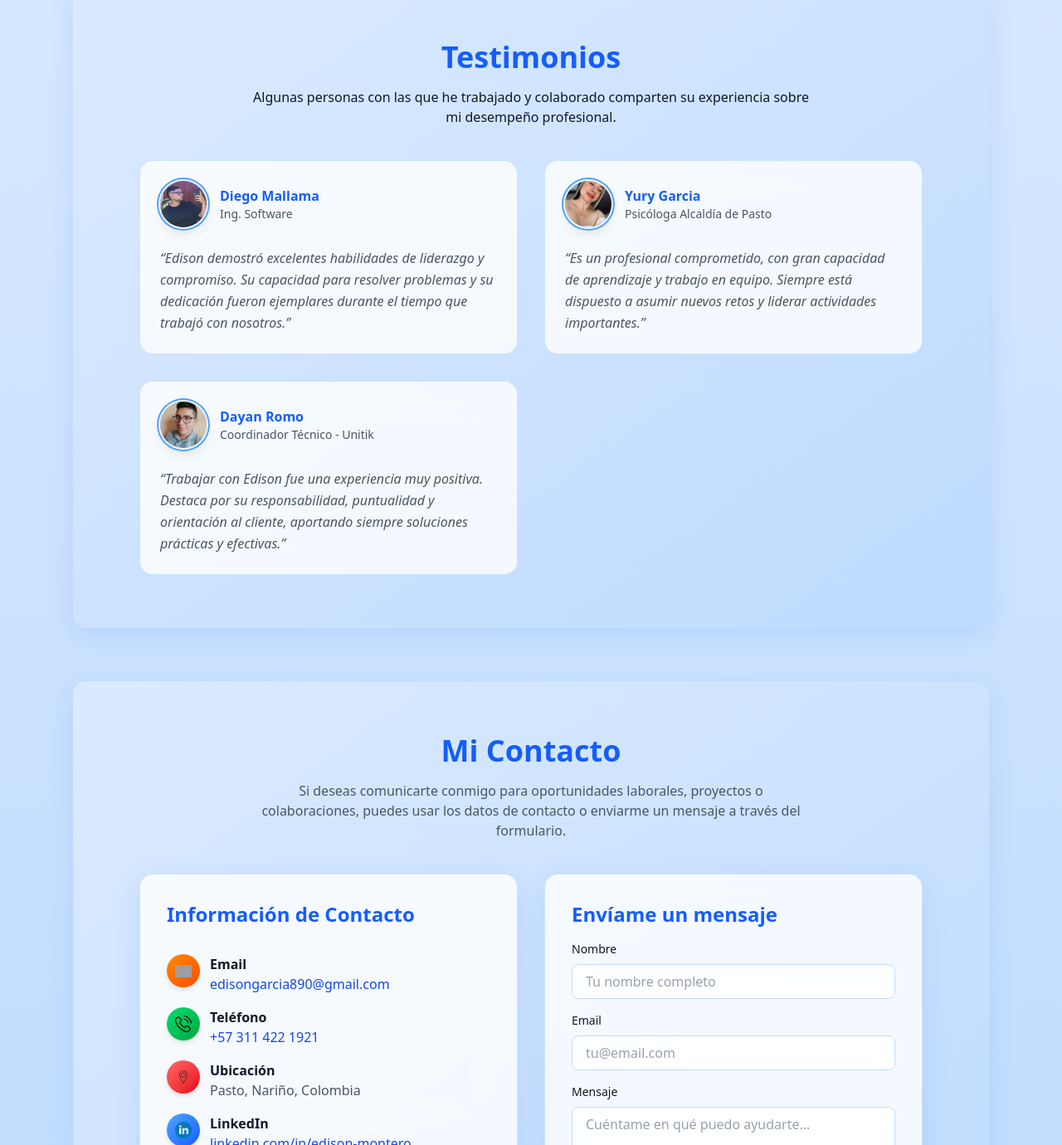
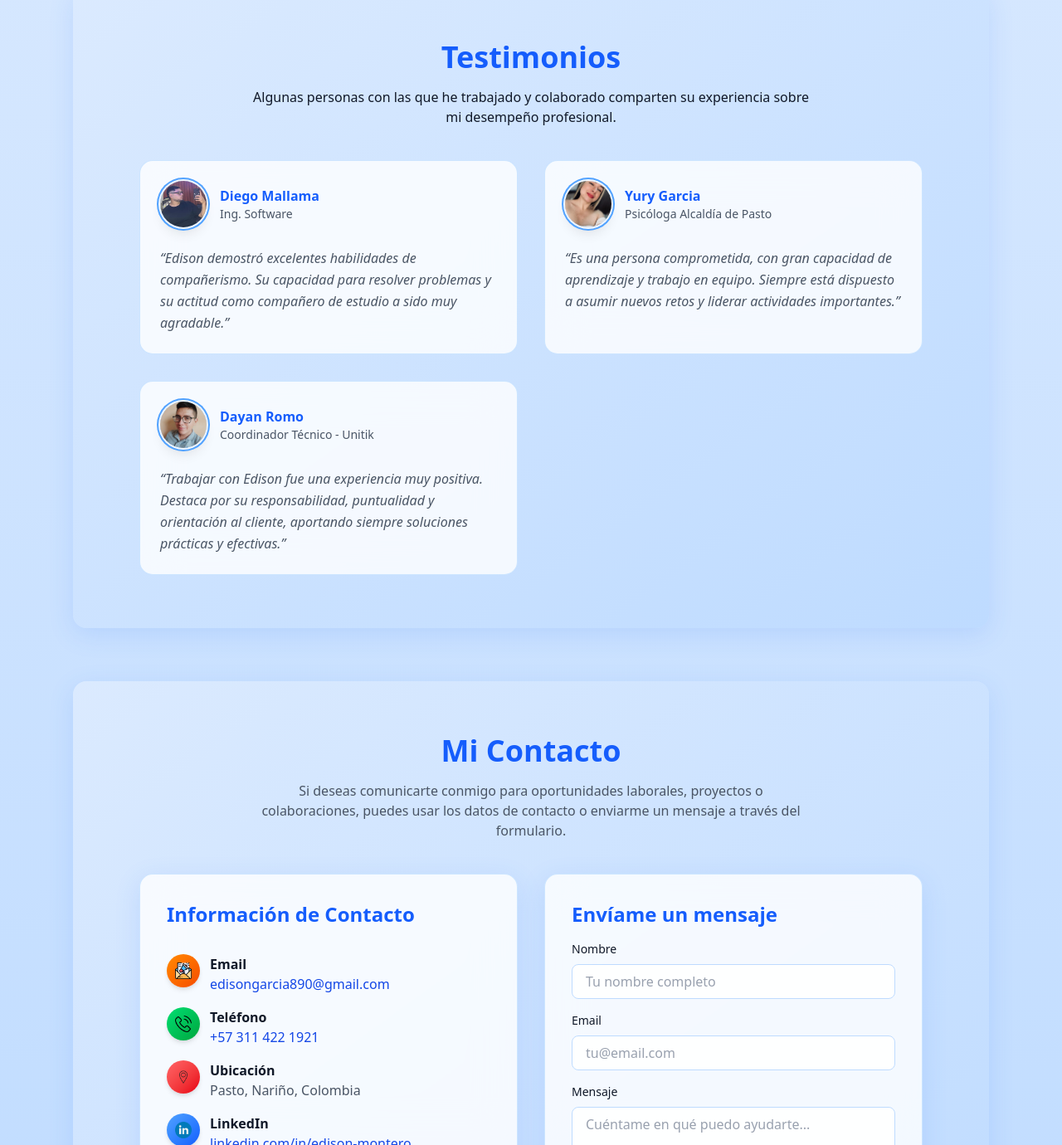
Before and after one commit to Andres8525/EdisonMontero_HojaDeVida, a Next.js app: page / in a window 1280 px wide. Shown: the part 2675-4055 px from the top of the page at 83% size. Built offline with nearby package versions, Linux system fonts and the light colour scheme; grey boxes are pictures that could not be loaded.

Commit message:
se agrega textos corregidos y ultimos iconos

```diff
--- a/src/components/Contacto.tsx
+++ b/src/components/Contacto.tsx
@@ -106,7 +106,7 @@ export default function Contacto() {
             <div className="flex items-start gap-3">
               <div className="w-10 h-10 flex-shrink-0 rounded-full bg-gradient-to-br from-orange-400 to-orange-600 flex items-center justify-center shadow-md">
                 <Image
-                  src="/icons/email.png"
+                  src="/correo.png"
                   alt="Email icon"
                   width={20}
                   height={20}
--- a/src/components/Testimonios.tsx
+++ b/src/components/Testimonios.tsx
@@ -23,7 +23,7 @@ export default function Testimonios() {
       cargoEs: "Ing. Software",
       cargoEn: "Software Engineer",
       textoEs:
-        "Edison demostró excelentes habilidades de liderazgo y compromiso. Su capacidad para resolver problemas y su dedicación fueron ejemplares durante el tiempo que trabajó con nosotros.",
+        "Edison demostró excelentes habilidades de compañerismo. Su capacidad para resolver problemas y su actitud como compañero de estudio a sido muy agradable.",
       textoEn:
         "Edison demonstrated excellent leadership and commitment. His problem-solving skills and dedication were exemplary during the time he worked with us.",
       imagen: "/R4.jpg",
@@ -33,7 +33,7 @@ export default function Testimonios() {
       cargoEs: "Psicóloga Alcaldía de Pasto",
       cargoEn: "Psychologist – City Hall of Pasto",
       textoEs:
-        "Es un profesional comprometido, con gran capacidad de aprendizaje y trabajo en equipo. Siempre está dispuesto a asumir nuevos retos y liderar actividades importantes.",
+        "Es una persona comprometida, con gran capacidad de aprendizaje y trabajo en equipo. Siempre está dispuesto a asumir nuevos retos y liderar actividades importantes.",
       textoEn:
         "He is a committed professional with great learning capacity and teamwork skills. He is always willing to take on new challenges and lead important activities.",
       imagen: "/R1.jpg",
```
Also changed, not shown: public/correo.png (added).
